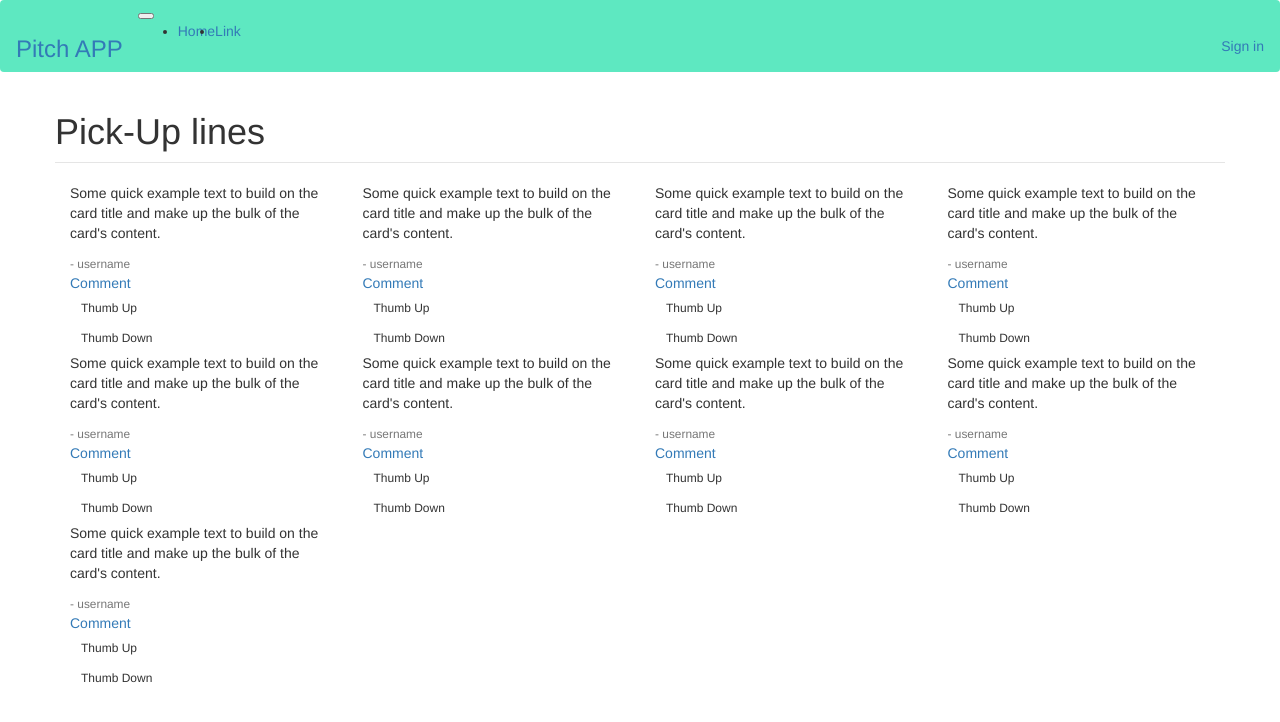
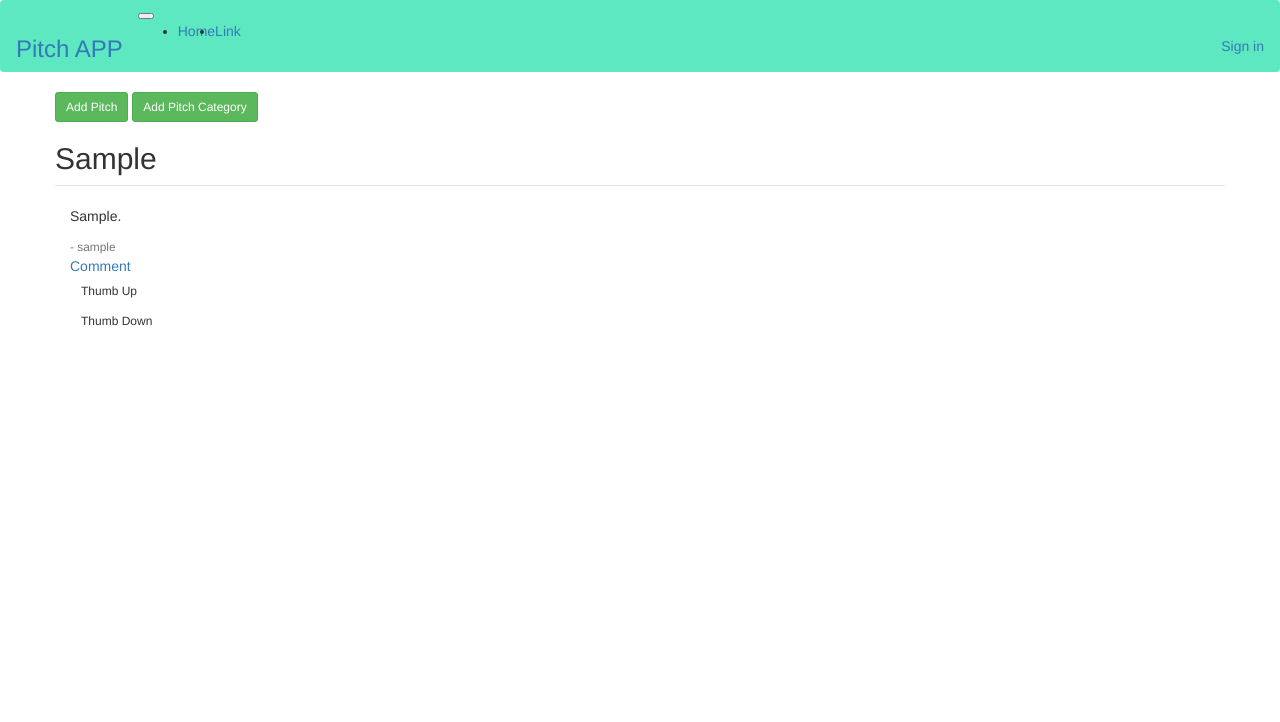
Before and after one commit to KenThumi/PitchAPP, a Flask app: page / in a window 1280 px wide. Shown: the top 722 px of the page. Run offline with Flask 2, Linux system fonts and the light colour scheme; tables that the repository leaves empty hold one stand-in row (values such as "Sample post"); some libraries are stand-ins or nearby versions.

Commit message:
Fetching pitches + displaying

```diff
--- a/app/main/views.py
+++ b/app/main/views.py
@@ -1,6 +1,6 @@
 from flask import render_template,redirect,url_for, flash,request
 from . import main
-from flask_login import login_required
+from flask_login import login_required, current_user
 from .forms import CategoryForm,PitchForm
 from ..models import Category,Pitch
 from .. import db
@@ -8,7 +8,17 @@ from .. import db
 @main.route('/')
 def home():
     '''Home route'''
-    return render_template('index.html')
+    categories = Category.query.all()
+
+    content=[]
+
+    for cat in categories:
+        pitch = Pitch.query.filter_by(category_id=cat.id).all()
+        if len(pitch)>0:
+            content.append(pitch)
+
+
+    return render_template('index.html', content=content)
 
 
 @main.route('/comment')
@@ -40,9 +50,18 @@ def addpitchcategory():
 @login_required
 def addpitch():
     form = PitchForm()
-
     form.category.choices = Category.selectFieldChoices() #get categories list of tuples for select input
     selectTop = ('','- select -')
     form.category.choices.insert(0,selectTop) #prepend '- select- ' to start at top of the select input
 
+    if form.validate_on_submit():
+        pitch = Pitch(pitch=form.pitch.data,upvote=0,downvote=0,user_id=current_user.id,category_id=form.category.data)
+        db.session.add(pitch)
+        db.session.commit()
+
+        form.category.data = '' #clear form
+        form.pitch.data = ''
+
+        flash('Pitch added successfully','success')
+
     return render_template('pitchForm.html', pitch_form=form)
--- a/app/models.py
+++ b/app/models.py
@@ -47,7 +47,7 @@ class Pitch(db.Model):
     __tablename__ = 'pitches'
 
     id = db.Column(db.Integer, primary_key=True)
-    pitch = db.Column(db.String(255))
+    pitch = db.Column(db.Text)
     upvote = db.Column(db.Integer)
     downvote = db.Column(db.Integer)
     user_id = db.Column(db.Integer,db.ForeignKey('users.id'))
@@ -71,7 +71,7 @@ class Category(db.Model):
 
     @classmethod
     def selectFieldChoices(cls):
-        '''creates value,label pairs for select field'''
+        '''creates value,label tuple pairs for select field'''
 
         return [(c.id,c.category) for c in cls.query.all()]
 
--- a/app/templates/index.html
+++ b/app/templates/index.html
@@ -2,19 +2,29 @@
 
 {% block content %}
 
-    <div class="container my-2">
+    <div class="container my-4">
+        <div class="row">
+            <div class="col-12">
+                  <div class="float-right">
+                    <a href="{{ url_for('main.addpitch')}}" class="btn btn-sm btn-success">Add Pitch</a>
+                    <a href="{{ url_for('main.addpitchcategory')}}" class="btn btn-sm btn-success mr-2">Add Pitch Category</a>
+                  </div>
+            </div>
+        </div>
+
+        {% for cont in content%}
         <div class="row">
             <legend>
-                <h1>Pick-Up lines</h1>
+                <h2>{{ cont[0].pitch_category.category}}</h2>
             </legend>
-            <div class="card-deck">
-            {% for i in range(1,10) %}
-                <div class="col-md-3">
+            <div class="card-deckk">
+            {% for data in cont %}
+                <div class="col-md-12">
                     <div class="card m-1 card-border" style="width: 100%;">
                         <div class="card-body card-border">
-                          <p class="card-text font-italic text-mutedd">Some quick example text to build on the card title and make up the bulk of the card's content.</p>
+                          <p class="card-text font-italic text-mutedd">{{data.pitch | safe}}.</p>
                           <small class="text-muted float-right">
-                            - username
+                            - {{data.user.username}}
                         </small><br>
                           <a href="#" class="card-link">Comment</a>
 
@@ -29,11 +39,11 @@
                         </div>
                     </div>
                 </div>
-
+              <br>
             {% endfor %}
          </div>
         </div>
-
+      {% endfor %}
 
     </div>
 {% endblock %}
```
Also changed, not shown: migrations/versions/492ecefb6413_changed_pitch_field_to_text_2.py (added, +55 -0 lines).
